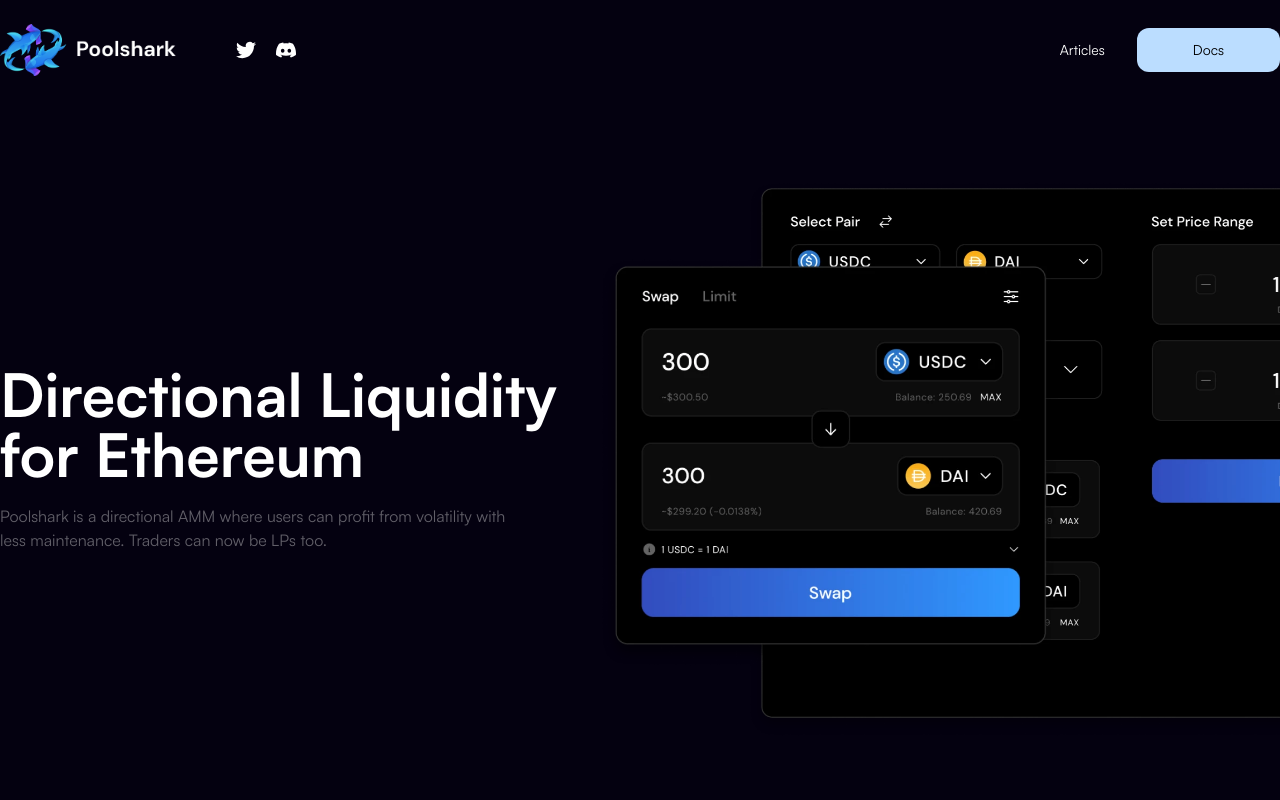
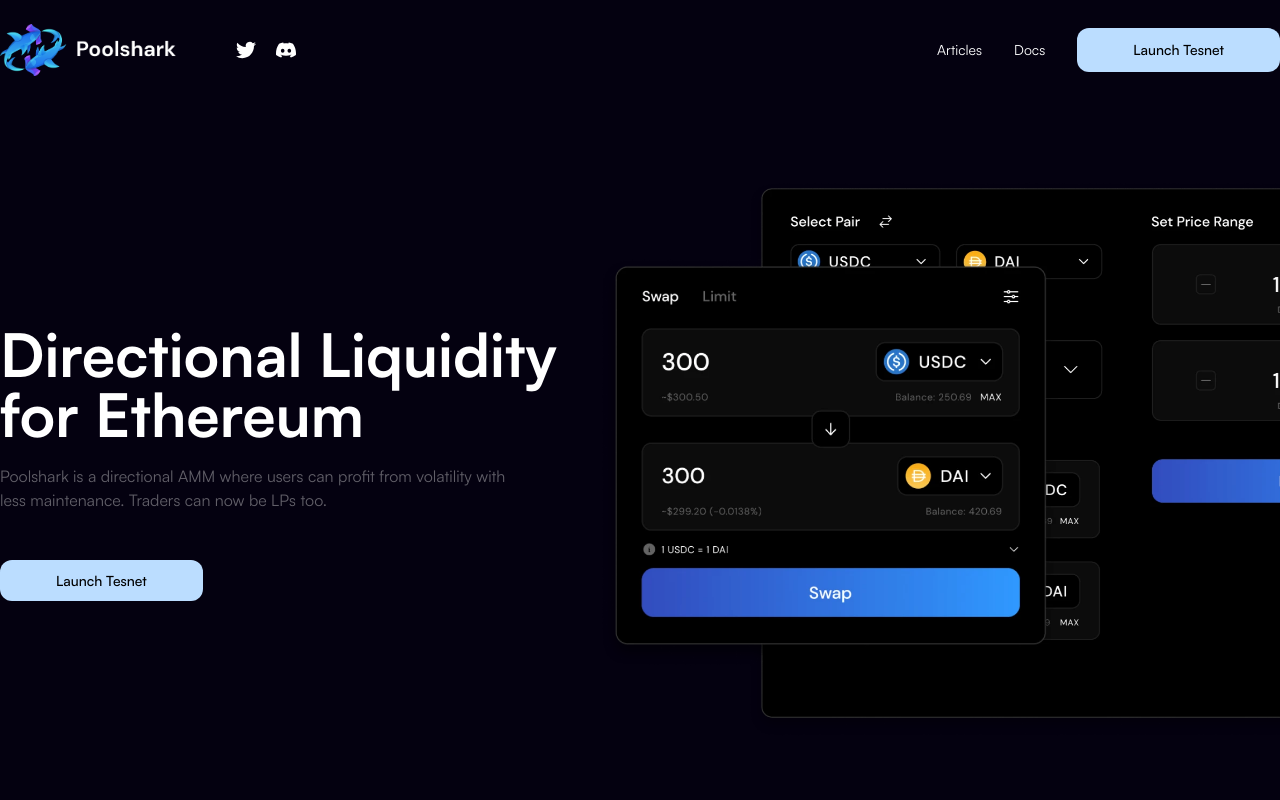
Before and after one commit to poolshark-protocol/poolshark-landing, a Next.js app: page / in a window 1280 px wide. Shown: the top 800 px of the page. Built offline with nearby package versions, Linux system fonts and the light colour scheme.

Commit message:
added testnet link

```diff
--- a/src/pages/index.js
+++ b/src/pages/index.js
@@ -15,15 +15,17 @@
         </div>
         <div className="gap-x-8 items-center md:flex hidden">
           <a href="https://poolshark-protocol.medium.com/" target="_blank" className="text-white text-sm hover:opacity-80 transition-all">Articles</a>
-          <a href="https://docs.poolshark.fi/" target="_blank" className="bg-[#bdf] px-14 py-3 rounded-xl text-sm hover:opacity-80 transition-all">Docs</a>
+          <a href="https://poolshark-protocol.medium.com/" target="_blank" className="text-white text-sm hover:opacity-80 transition-all">Docs</a>
+          <a href="https://app.poolshark.fi/" target="_blank" className="bg-[#bdf] px-14 py-3 rounded-xl text-sm hover:opacity-80 transition-all font-medium">Launch Tesnet</a>
         </div>
       </div>
       <div className="container md:px-0 px-5 mx-auto md:flex mx-auto space-y-5 md:space-y-0 md:justify-between md:items-center py-20">
         <div className="text-white ">
           <h1 className="md:text-6xl text-4xl font-bold max-w-lg md:min-w-[600px] leading-tight">Directional Liquidity for Ethereum</h1>
-          <p className="text-[#615F68] md:max-w-lg mt-5">Poolshark is a directional AMM where users can profit from volatility with less maintenance. Traders can now be LPs too.</p>
+          <p className="text-[#615F68] md:max-w-lg mt-5 mb-14">Poolshark is a directional AMM where users can profit from volatility with less maintenance. Traders can now be LPs too.</p>
+          <a href="https://app.poolshark.fi/" target="_blank" className="bg-[#bdf] px-14 py-3 rounded-xl text-sm hover:opacity-80 transition-all text-black font-medium">Launch Tesnet</a>
         </div>
-        <img alt="Poolshark UI elements" className="md:max-w-4xl" src="/images/img1.png" />
+        <img alt="Poolshark UI elements" className="md:max-w-4xl pt-10 md:pt-0" src="/images/img1.png" />
       </div>
       <div className="md:px-0 px-5">
         <h1 className="text-white md:text-6xl text-4xl text-center font-bold md:max-w-2xl mx-auto leading-tight mt-20">Directionally balance your LP Position</h1>
```
